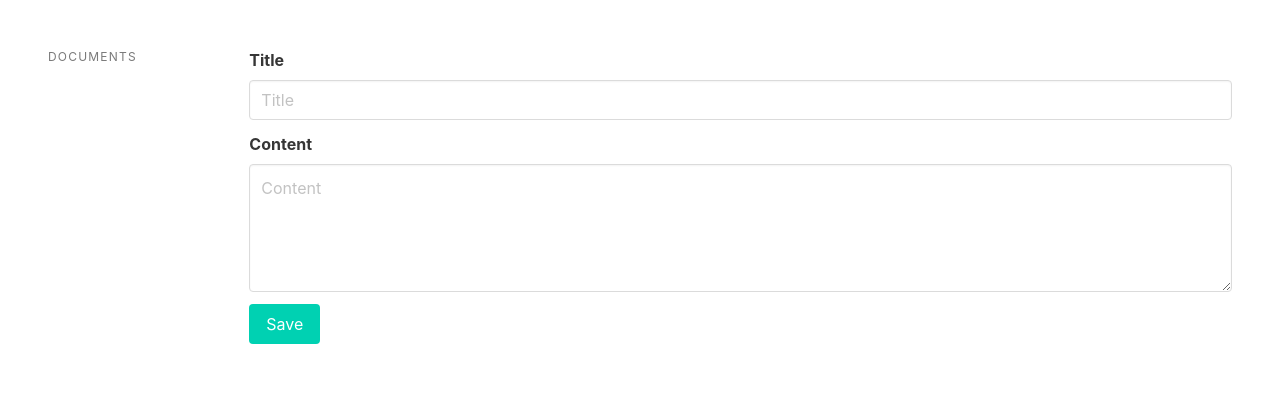
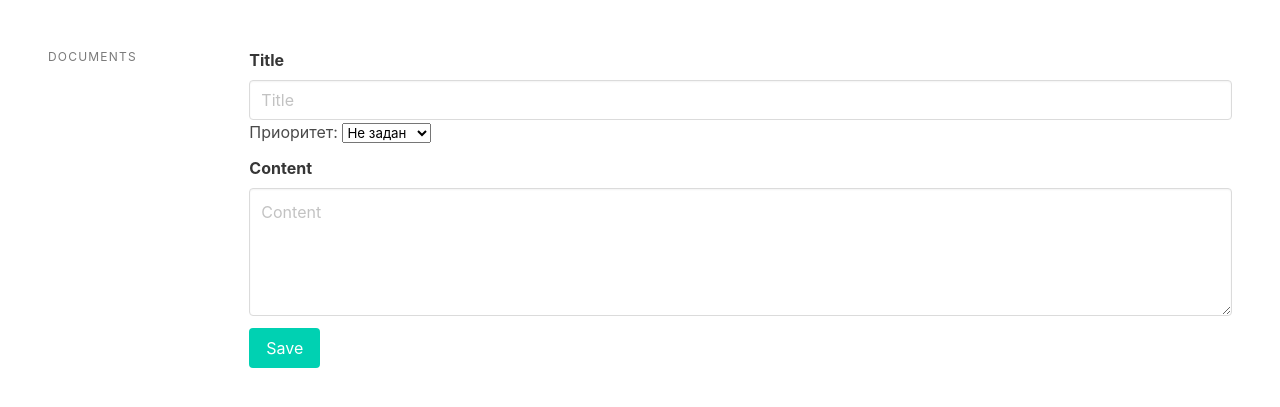
Before and after one commit to WorstPIlot/web_issue_tracker, a Django app: page / in a window 1280 px wide. Shown: the part 52-459 px from the top of the page. Run offline with Django 4.2, Linux system fonts and the light colour scheme; data that the repository does not hold is empty.

Commit message:
[+] Priority drop down (not working yet)

```diff
--- a/document/models.py
+++ b/document/models.py
@@ -5,6 +5,7 @@ from django.db import models
 class Document(models.Model):
     title = models.CharField(max_length=255)
     content = models.TextField(blank=True, null=True)
+    priority = models.IntegerField(default=0)
 
     created_at = models.DateTimeField(auto_now_add=True)
     modified_at = models.DateTimeField(auto_now=True)
--- a/document/templates/editor.html
+++ b/document/templates/editor.html
@@ -55,6 +55,18 @@
                         <div class="control">
                             <input type="text" class="input" name="title" placeholder="Title" {% if document %} value="{{ document.title}}" {% endif %}>
                         </div>
+
+                        <div class="control">
+                            <label for="priority">Приоритет:</label>
+                            <select name="priority" id="priority">
+                                <option value="0">Не задан</option>
+                                <option value="1">Высокий</option>
+                                <option value="2">Средний</option>
+                                <option value="3">Низкий</option>
+                                <option value="4">Отменено</option>
+                                <option value="5">Решено</option>
+                            </select>
+                        </div>
                     </div>
 
                     <div class="field">
```
Also changed, not shown: document/migrations/0003_document_priority.py (added).
